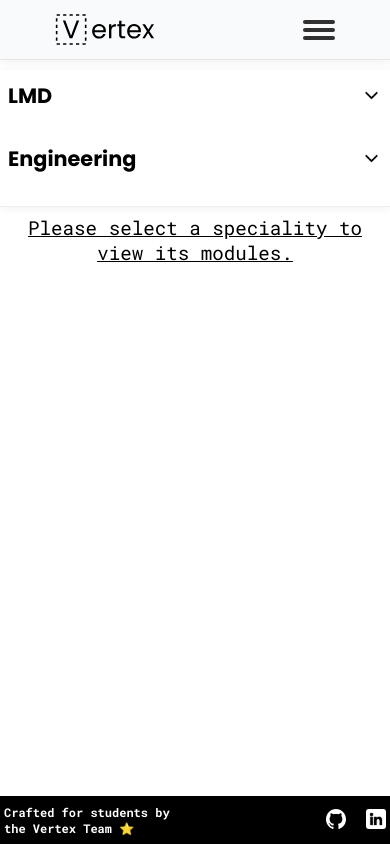
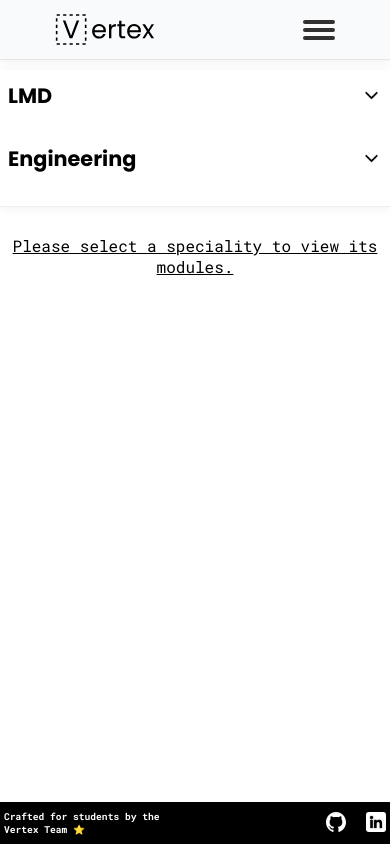
Before and after one commit to wassimmho/Vertex, a React (Vite) app in the folder frontend/: page /study in a window 390 px wide. Built offline with nearby package versions, Linux system fonts and the light colour scheme.

Commit message:
fix + readme

```diff
--- a/frontend/src/Components/Footerdoc/Footerdoc.css
+++ b/frontend/src/Components/Footerdoc/Footerdoc.css
@@ -43,7 +43,7 @@
   width: auto;
 }
 
-@media (max-width: 900px) {
+@media (max-width: 900px) and (min-width: 701px) {
   .footer-doc {
     padding: 0 10px;
     font-size: 0.7rem;
@@ -64,12 +64,11 @@
   .footer-doc {
     height: auto;
     padding: 8px 4px;
-    font-size: 0.65rem;
     margin-left: 0;
     width: 100vw;
   }
   .footer-text-doc {
-    font-size: 0.75rem;
+    font-size: 0.6rem;
   }
   .social-icons-doc {
     margin-left: 35%;
--- a/frontend/src/Components/Module/module.css
+++ b/frontend/src/Components/Module/module.css
@@ -32,6 +32,7 @@
     font-family: 'Roboto Mono', sans-serif;
     font-size: 1.2rem;
     text-decoration: underline;
+    margin-top: 20px;
 }
 
 #choose-module-text{
@@ -120,4 +121,8 @@
         margin-left: 4vw;
     }
 
+    #choose-specialty-text, #choose-module-text{
+        font-size: 1rem;
+    }
+
 }
```
Also changed, not shown: 1 other file (tests, documents, lock files or other folders).
